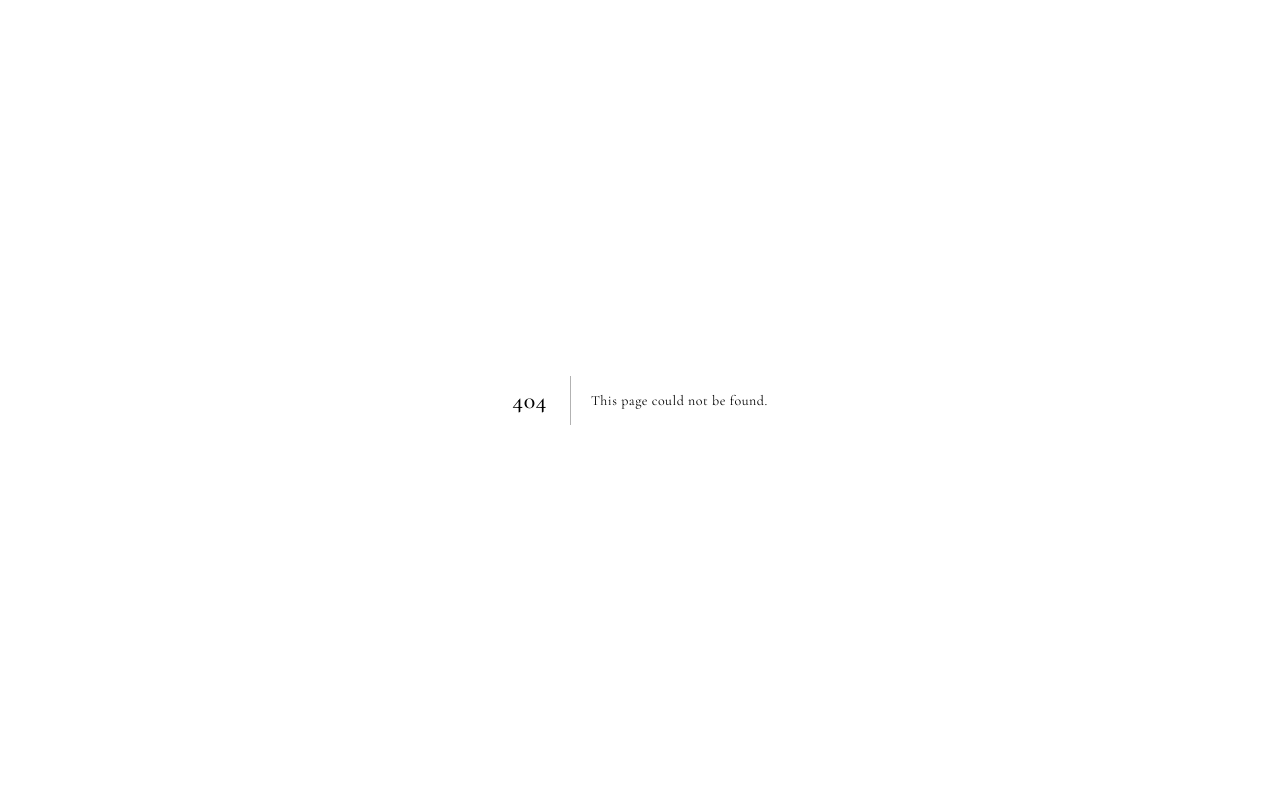
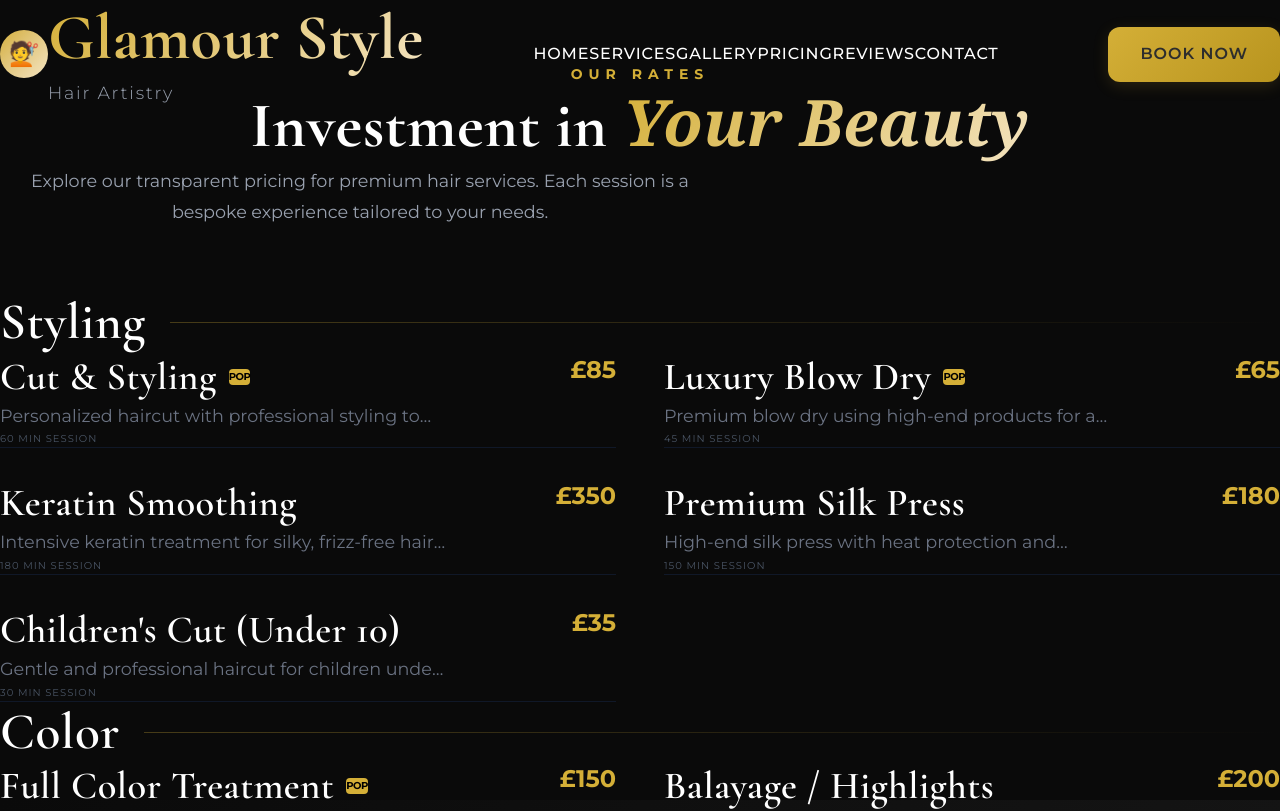
Before and after one commit to mamadouelimanewane/glamourstyle, a Next.js app: page /pricing in a window 1280 px wide. Before the commit this address had no page. Shown: the top 811 px of the page. Built offline with nearby package versions, Linux system fonts and the light colour scheme.

Commit message:
Rename salon to Glamour Style, remove hero text, and add pricing page

```diff
--- a/src/app/layout.tsx
+++ b/src/app/layout.tsx
@@ -2,10 +2,10 @@ import type { Metadata } from "next";
 import "./globals.css";
 
 export const metadata: Metadata = {
-  title: "Luxe Hair Salon | Exclusive Women's Hair Artistry",
+  title: "Glamour Style | Exclusive Women's Hair Artistry",
   description: "Experience excellence in luxury hair styling. Secure online booking, professional color, premium afro hair care, and braids. Buy now, pay later with Klarna or Afterpay.",
   keywords: "luxury hair salon, women's hair artistry, professional color, premium braids, online hair booking, flexible payments hairstylist",
-  authors: [{ name: "Luxe Hair Team" }],
+  authors: [{ name: "Glamour Style Team" }],
   viewport: "width=device-width, initial-scale=1",
   robots: "index, follow",
 };
--- /dev/null
+++ b/src/app/pricing/page.tsx
@@ -0,0 +1,81 @@
+'use client';
+
+import React from 'react';
+import Header from '@/components/Header';
+import Footer from '@/components/Footer';
+import { services, categories } from '@/data/services';
+import Link from 'next/link';
+
+const PricingPage = () => {
+    return (
+        <main className="min-h-screen bg-[#0A0A0A]">
+            <Header />
+
+            <section className="pt-32 pb-20 relative overflow-hidden">
+                <div className="absolute top-0 right-0 w-96 h-96 bg-[#D4AF37]/10 blur-[150px] -z-10" />
+                <div className="absolute bottom-0 left-0 w-96 h-96 bg-[#D4AF37]/5 blur-[150px] -z-10" />
+
+                <div className="section text-center">
+                    <span className="text-[#D4AF37] text-sm uppercase tracking-[6px] font-bold mb-4 block">Our Rates</span>
+                    <h1 className="mb-6">Investment in <span className="gradient-text italic font-serif">Your Beauty</span></h1>
+                    <p className="text-gray-400 max-w-2xl mx-auto text-lg leading-relaxed">
+                        Explore our transparent pricing for premium hair services. Each session is a bespoke experience tailored to your needs.
+                    </p>
+                </div>
+            </section>
+
+            <section className="pb-32 px-6">
+                <div className="max-w-7xl mx-auto">
+                    {categories.filter(c => c.id !== 'all').map((category) => (
+                        <div key={category.id} className="mb-20 last:mb-0">
+                            <div className="flex items-center gap-6 mb-10">
+                                <h2 className="text-3xl font-heading">{category.name}</h2>
+                                <div className="h-px bg-gradient-to-r from-[#D4AF37] to-transparent flex-grow opacity-30" />
+                            </div>
+
+                            <div className="grid grid-cols-1 md:grid-cols-2 gap-x-12 gap-y-8">
+                                {services.filter(s => s.category === category.value).map((service) => (
+                                    <div key={service.id} className="group flex justify-between items-start pb-6 border-b border-gray-900 hover:border-[#D4AF37]/30 transition-colors">
+                                        <div className="max-w-md">
+                                            <div className="flex items-center gap-3 mb-1">
+                                                <h3 className="text-xl font-medium group-hover:text-[#D4AF37] transition-colors">{service.name}</h3>
+                                                {service.popular && (
+                                                    <span className="text-[10px] bg-[#D4AF37] text-black px-2 py-0.5 rounded font-bold uppercase tracking-tighter">Pop</span>
+                                                )}
+                                            </div>
+                                            <p className="text-gray-500 text-sm line-clamp-1">{service.description}</p>
+                                            <span className="text-[10px] text-gray-600 uppercase tracking-widest mt-2 block">{service.duration} MIN SESSION</span>
+                                        </div>
+                                        <div className="text-right shrink-0">
+                                            <span className="text-[#D4AF37] text-2xl font-bold">£{service.price}</span>
+                                        </div>
+                                    </div>
+                                ))}
+                            </div>
+                        </div>
+                    ))}
+                </div>
+            </section>
+
+            {/* CTA Section */}
+            <section className="section pb-32">
+                <div className="glass p-12 rounded-3xl text-center border-2 border-[#D4AF37]/20 relative overflow-hidden">
+                    <div className="relative z-10">
+                        <h2 className="text-4xl mb-6">Ready to <span className="gradient-text">Transform?</span></h2>
+                        <p className="text-gray-400 max-w-xl mx-auto mb-10">
+                            Book your appointment today and experience the Glamour Style difference. Secure your spot with a small deposit.
+                        </p>
+                        <div className="flex flex-col sm:flex-row justify-center gap-4">
+                            <Link href="/#reservation" className="btn-primary">Book Appointment</Link>
+                            <Link href="/#contact" className="btn-secondary">Contact Us</Link>
+                        </div>
+                    </div>
+                </div>
+            </section>
+
+            <Footer />
+        </main>
+    );
+};
+
+export default PricingPage;
--- a/src/components/Footer.tsx
+++ b/src/components/Footer.tsx
@@ -1,6 +1,7 @@
 'use client';
 
 import React from 'react';
+import Link from 'next/link';
 import { contactInfo, workingHours } from '@/data/services';
 
 const Footer = () => {
@@ -14,7 +15,7 @@ const Footer = () => {
                             <div className="w-10 h-10 bg-gradient-to-br from-[#D4AF37] to-[#F4E4C1] rounded-full flex items-center justify-center">
                                 <span className="text-xl">💇</span>
                             </div>
-                            <h2 className="text-2xl font-heading gradient-text">Luxe Hair Salon</h2>
+                            <h2 className="text-2xl font-heading gradient-text">Glamour Style</h2>
                         </div>
                         <p className="text-gray-500 text-sm">
                             Excellence at the service of your beauty. We have been creating exceptional styles for over 10 years in the heart of the UK.
@@ -50,11 +51,11 @@ const Footer = () => {
                     <div>
                         <h3 className="text-lg font-bold mb-6 text-white uppercase tracking-widest">Navigation</h3>
                         <ul className="space-y-3">
-                            {['Home', 'Services', 'Portfolio', 'RESERVATION', 'Terms & Conditions', 'Privacy Policy'].map((link) => (
+                            {['Home', 'Services', 'Pricing', 'Gallery', 'RESERVATION'].map((link) => (
                                 <li key={link}>
-                                    <a href={`#${link.toLowerCase().replace(' ', '-')}`} className="text-gray-500 text-sm hover:text-[#D4AF37] transition-colors uppercase tracking-wider">
+                                    <Link href={link === 'Pricing' ? '/pricing' : `/#${link.toLowerCase().replace(' ', '-')}`} className="text-gray-500 text-sm hover:text-[#D4AF37] transition-colors uppercase tracking-wider">
                                         {link}
-                                    </a>
+                                    </Link>
                                 </li>
                             ))}
                         </ul>
@@ -86,10 +87,9 @@ const Footer = () => {
                     </div>
                 </div>
 
-                {/* Bottom Bar */}
                 <div className="pt-8 border-t border-gray-900 flex flex-col md:flex-row justify-between items-center gap-4">
                     <p className="text-gray-600 text-[10px] uppercase tracking-[2px]">
-                        &copy; {new Date().getFullYear()} LUXE HAIR SALON. ALL RIGHTS RESERVED.
+                        &copy; {new Date().getFullYear()} GLAMOUR STYLE. ALL RIGHTS RESERVED.
                     </p>
                     <p className="text-gray-600 text-[10px] uppercase tracking-[2px]">
                         DESIGNED BY <span className="text-gray-400">ANTIGRAVITY LUXE</span>
--- a/src/components/Header.tsx
+++ b/src/components/Header.tsx
@@ -37,7 +37,7 @@ const Header = () => {
                     </div>
                     <div className="flex flex-col">
                         <h1 className="font-heading text-xl md:text-2xl font-bold gradient-text leading-none">
-                            Luxe Hair
+                            Glamour Style
                         </h1>
                         <p className="text-[10px] text-gray-400 font-light tracking-widest hidden sm:block">Hair Artistry</p>
                     </div>
@@ -66,16 +66,16 @@ const Header = () => {
                             onClick={() => scrollToSection('portfolio')}
                             className="text-white hover:text-[#D4AF37] transition-colors font-medium text-sm xl:text-base uppercase tracking-wider"
                         >
-                            Portfolio
+                            Gallery
                         </button>
                     </li>
                     <li>
-                        <button
-                            onClick={() => scrollToSection('tarifs')}
+                        <Link
+                            href="/pricing"
                             className="text-white hover:text-[#D4AF37] transition-colors font-medium text-sm xl:text-base uppercase tracking-wider"
                         >
                             Pricing
-                        </button>
+                        </Link>
                     </li>
                     <li>
                         <button
@@ -162,16 +162,16 @@ const Header = () => {
                                 onClick={() => scrollToSection('portfolio')}
                                 className="block w-full text-left px-6 py-3 text-white hover:bg-[#D4AF37] hover:text-black transition-colors"
                             >
-                                Portfolio
+                                Gallery
                             </button>
                         </li>
                         <li>
-                            <button
-                                onClick={() => scrollToSection('tarifs')}
+                            <Link
+                                href="/pricing"
                                 className="block w-full text-left px-6 py-3 text-white hover:bg-[#D4AF37] hover:text-black transition-colors"
                             >
                                 Pricing
-                            </button>
+                            </Link>
                         </li>
                         <li>
                             <button
--- a/src/components/Hero.tsx
+++ b/src/components/Hero.tsx
@@ -17,7 +17,7 @@ const Hero = () => {
             <div className="absolute inset-0 z-0">
                 <Image
                     src="/images/hero.png"
-                    alt="Luxury Hair Salon"
+                    alt="Glamour Style Salon"
                     fill
                     className="object-cover"
                     priority
@@ -33,7 +33,7 @@ const Hero = () => {
                         <span className="gradient-text font-serif italic">Hair Artistry</span>
                     </h1>
                     <p className="text-gray-300 text-lg md:text-xl mb-10 max-w-lg">
-                        Experience excellence in luxury hair styling. Our experts craft your unique style with passion and precision in a refined setting.
+                        Experience excellence in luxury hair styling.
                     </p>
 
                     <div className="flex flex-col sm:flex-row gap-4">
--- a/src/components/Services.tsx
+++ b/src/components/Services.tsx
@@ -13,7 +13,7 @@ const Services = () => {
     return (
         <section id="services" className="section bg-[#0D0D0D]">
             <div className="text-center mb-16 animate-fadeIn">
-                <span className="text-[#D4AF37] text-sm uppercase tracking-widest font-semibold tracking-[4px]">Our Portfolio</span>
+                <span className="text-[#D4AF37] text-sm uppercase tracking-widest font-semibold tracking-[4px]">Our Services</span>
                 <h2 className="mt-4 mb-6">The Art of <span className="gradient-text">Transformation</span></h2>
                 <div className="w-24 h-1 bg-[#D4AF37] mx-auto rounded-full" />
             </div>
--- a/src/components/Testimonials.tsx
+++ b/src/components/Testimonials.tsx
@@ -13,7 +13,7 @@ const Testimonials = () => {
             <div className="text-center mb-16">
                 <span className="text-[#D4AF37] text-sm uppercase tracking-widest font-semibold">Kind Words</span>
                 <h2 className="mt-4 mb-4">Appreciated <span className="gradient-text">Excellence</span></h2>
-                <p className="text-gray-400">Hear from our clients about their Luxe Hair experience</p>
+                <p className="text-gray-400">Hear from our clients about their Glamour Style experience</p>
             </div>
 
             <div className="grid grid-cols-1 md:grid-cols-2 gap-8 max-w-6xl mx-auto">
--- a/src/data/services.ts
+++ b/src/data/services.ts
@@ -285,7 +285,7 @@ export const workingHours = {
 
 export const contactInfo = {
     phone: '+44 20 7123 4567',
-    email: 'contact@luxehairartistry.co.uk',
+    email: 'contact@glamourstyle.co.uk',
     address: '68 High Street, Waltham Cross, UK',
     instagram: '@luxehair',
     facebook: 'luxehairartistry',
```
Also changed, not shown: 1 other file (tests, documents, lock files or other folders).
